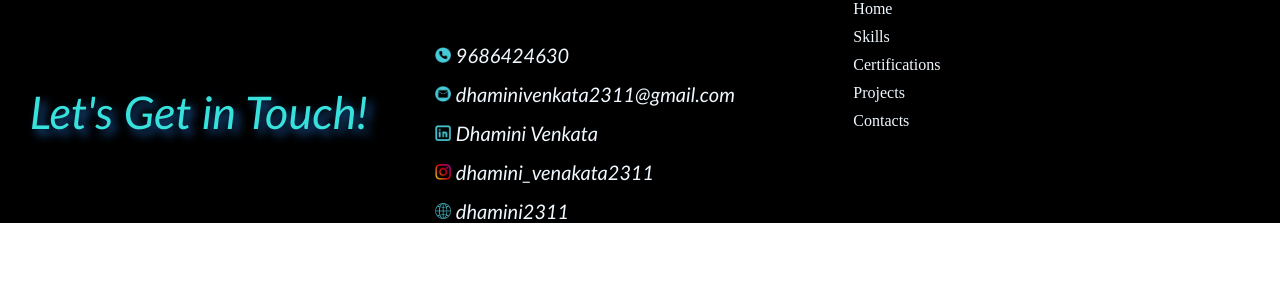
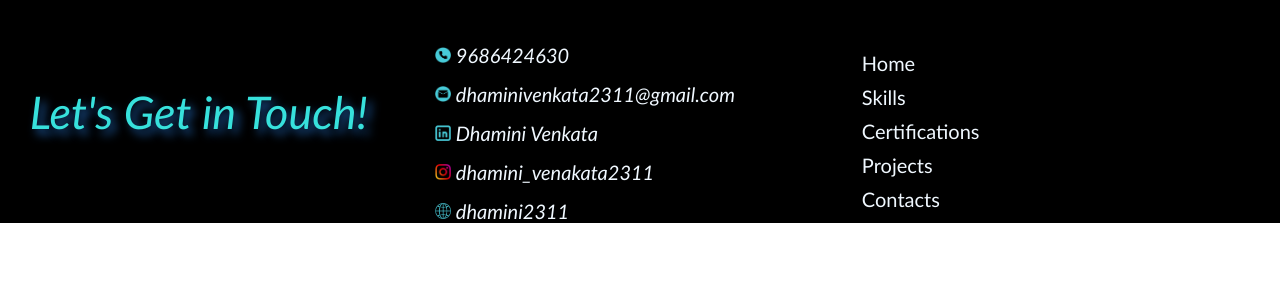
Before and after one commit to dhamini2311/portfolio2, an Angular app: page /contacts in a window 1280 px wide. Shown: the top 300 px of the page. Built offline with nearby package versions, Linux system fonts and the light colour scheme.

Commit message:
latest commit

```diff
--- a/src/app/contacts/contacts.component.css
+++ b/src/app/contacts/contacts.component.css
@@ -38,7 +38,7 @@
     height: 1rem;
     width: 1rem;
 }
-.navbar{
+.navbar1{
     color: aliceblue;
     padding-top: 12%;
     font-size: 20px;
```
